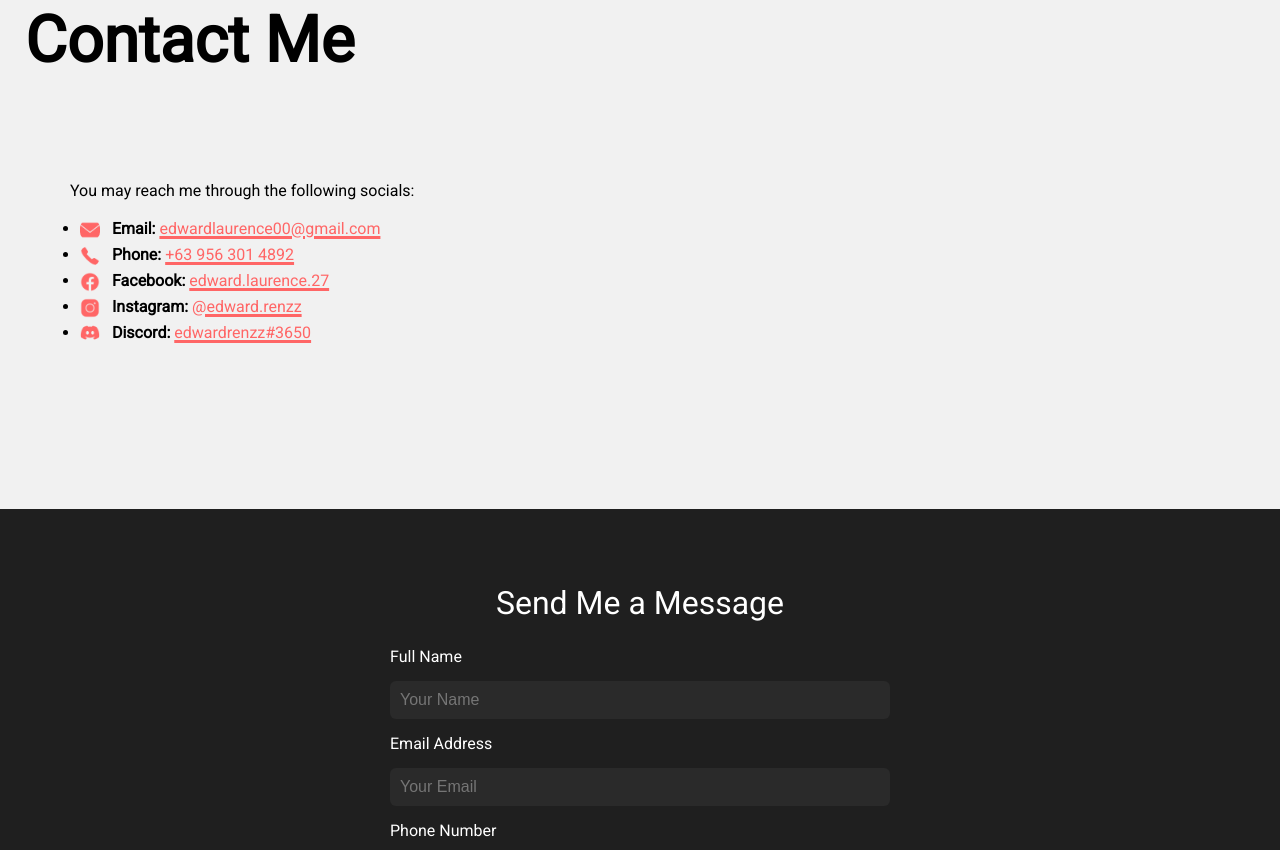
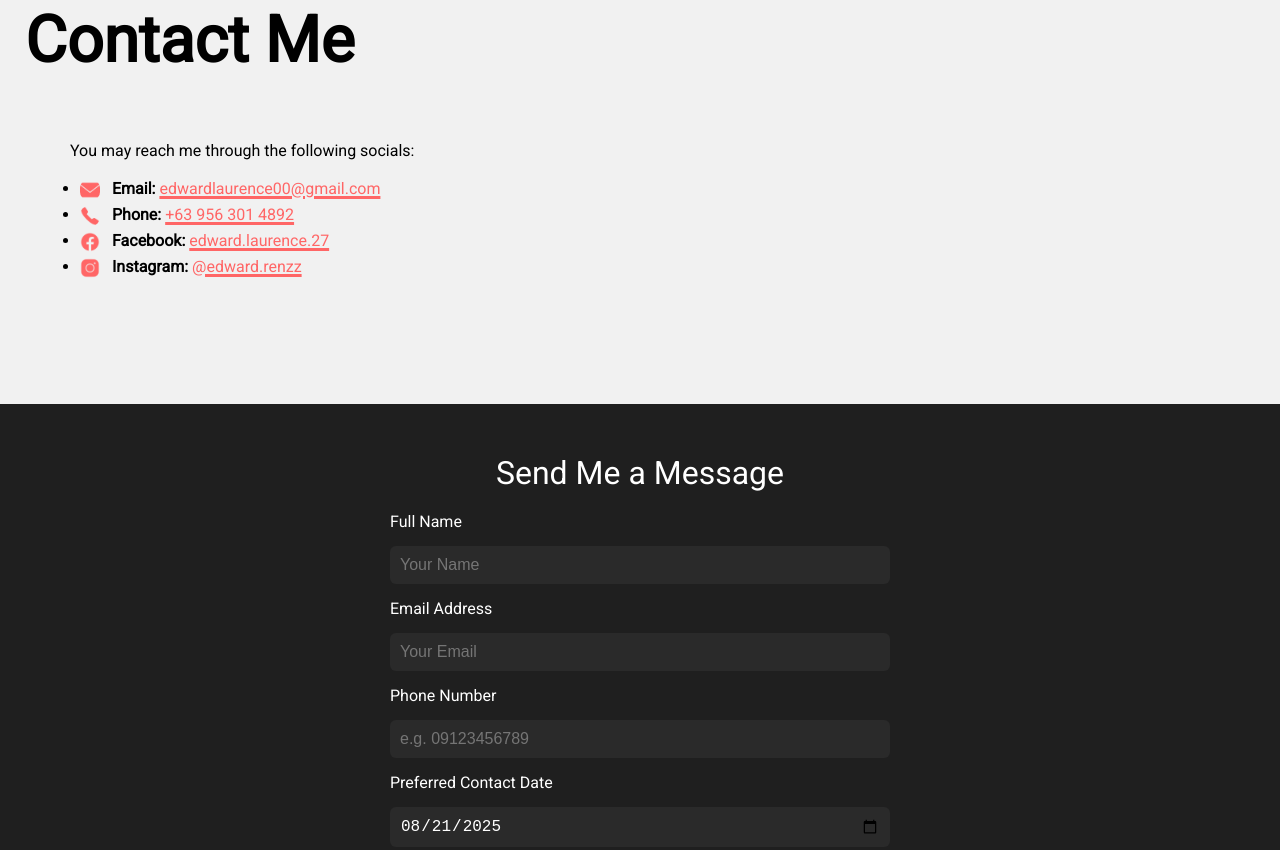
Before and after one commit to IonAir1/ITC_portfolio, a plain HTML site: page contact.html in a window 1280 px wide. Shown: the part 90-940 px from the top of the page. Drawn offline with Linux system fonts and the light colour scheme.

Commit message:
desktop layout

```diff
--- a/contact.html
+++ b/contact.html
@@ -38,10 +38,6 @@
                         <li>
                             <img src="assets/icons/instagram.png" alt="Instagram" class="info-image" style="width:20px; vertical-align:middle; margin-right:8px;">
                             <b>Instagram:</b> <a href="https://www.instagram.com/edward.renzz">@edward.renzz</a>
-                        </li>
-                        <li>
-                            <img src="assets/icons/discord.png" alt="Discord" class="info-image" style="width:20px; vertical-align:middle; margin-right:8px;">
-                            <b>Discord:</b> <a href="https://discord.com/users/365061642045882371">edwardrenzz#3650</a>
                         </li>
                     </ul>
                 </div>
@@ -104,7 +100,7 @@
                     <label for="message">Message</label>
                     <textarea id="message" name="message" placeholder="Write your message here..." rows="5" required></textarea>
 
-                    <button type="submit" value="Send">Send Message</button>
+                    <button>Send Message</button>
                 </form>
             </div>
         </div>
--- a/style.css
+++ b/style.css
@@ -147,7 +147,6 @@ button:hover {
 #centered-title {
     font-size: 32px;
     text-align: center;
-    margin: 25px 0;
 }
 
 
@@ -191,7 +190,7 @@ button:hover {
     display: flex;
     align-items: flex-start;
     gap: 20px;
-    margin: 100px auto;
+    margin: 60px auto;
     max-width: 1200px;
 }
 
@@ -287,7 +286,7 @@ button:hover {
 #second-section {
     background-color: #1f1f1f;
     color: #fff;
-    padding-bottom: 200px;
+    padding-bottom: 10px;
 }
 
 #modal,
@@ -322,10 +321,14 @@ button:hover {
     margin: 20px 0;
 }
 
+.home-list {
+    margin-top: 80px;
+}
+
 .home-list li {
     font-size: 28px;
     display: inline-block;
-    margin: 20px 30px;
+    margin:20px 30px;
     align-items: center;
 }
 
```
